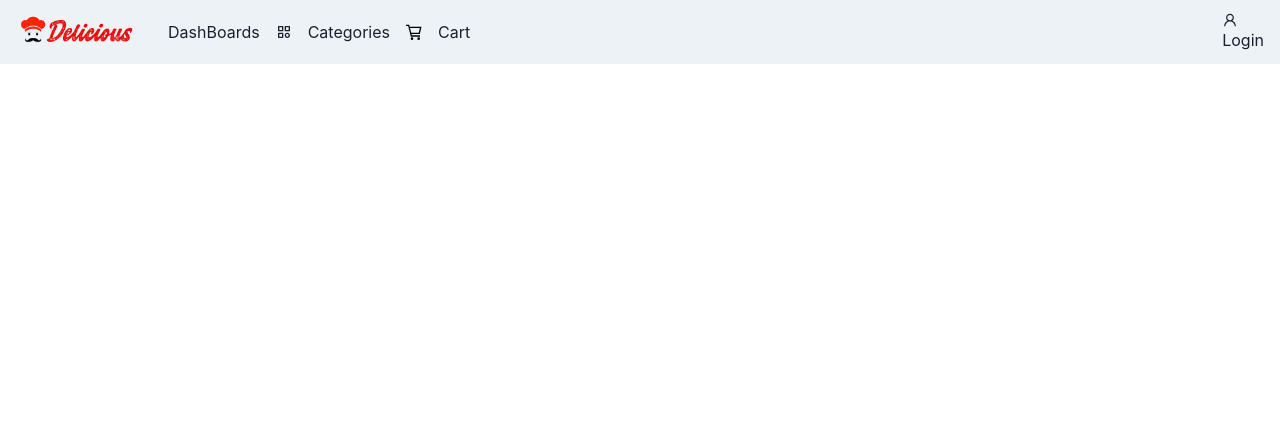
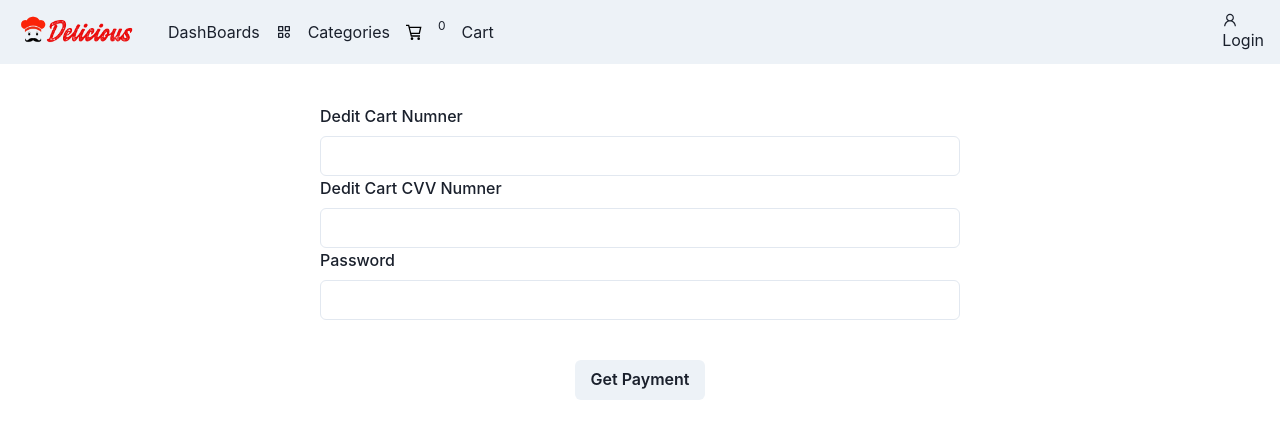
Before and after one commit to prajapatidheeraj1999/dysfunctional-skin-6460, a React (Create React App) app in the folder delicius/: page /checkout in a window 1280 px wide. Shown: the top 438 px of the page. Built offline with nearby package versions, Linux system fonts and the light colour scheme.

Commit message:
day 5 work done

```diff
--- a/delicius/db.json
+++ b/delicius/db.json
@@ -265,6 +265,29 @@
       "email": "dheerajprajapatijnp@gmail.com",
       "password": "1234",
       "id": "3-VGj-V"
+    },
+    {
+      "email": "dheerajprajapatijnp@gmail.com",
+      "password": "1234",
+      "id": "AD0dOBB"
+    }
+  ],
+  "card": [
+    {
+      "id": 5,
+      "image": "https://dao54xqhg9jfa.cloudfront.net/OMS-ProductMerchantdising/2831d674-fd93-eec9-f638-5cf11c850d24/original/Lamb-Leg-(Boneless)-Hero-Shot_(1).jpg?format=webp",
+      "name": "Lamb Leg Boneless",
+      "discription": "Boneless pieces of Chicken in a creamy marinade.",
+      "wait": "500gms",
+      "price": "₹967"
+    },
+    {
+      "id": 3,
+      "image": "https://dao54xqhg9jfa.cloudfront.net/OMS-ProductMerchantdising/a917c576-c350-375a-afad-4882c7fd85a8/original/Classic-Eggs---Pack-of-12-Hero-Shot.jpg?format=webp",
+      "name": "Classic Eggs - Pack Of 12",
+      "discription": "White shell eggs laid by healthy hens.",
+      "wait": "Pieces: 12",
+      "price": "₹116"
     }
   ]
 }
--- a/delicius/package.json
+++ b/delicius/package.json
@@ -14,6 +14,7 @@
     "axios": "^1.3.3",
     "framer-motion": "^9.0.4",
     "json-server": "^0.17.1",
+    "netlify": "^13.1.2",
     "react": "^18.2.0",
     "react-app-store-badge": "^1.0.2",
     "react-dom": "^18.2.0",
--- a/delicius/src/Allroutes/AllRoutes.jsx
+++ b/delicius/src/Allroutes/AllRoutes.jsx
@@ -1,6 +1,8 @@
 
 import React from 'react'
 import { Route,Routes } from 'react-router-dom'
+import Cart from '../Pages/Cart'
+import Checkout from '../Pages/Checkout'
 import Home from '../Pages/Home'
 import Login from '../Pages/Login'
 import SignupCard from '../Pages/Signin'
@@ -10,6 +12,8 @@
     <Route path='/' element={<Home/>}/>
     <Route path='/login' element={<Login/>}/>
     <Route path='/signin' element={<SignupCard/>}/>
+    <Route path='/cart' element={<Cart/>}/>
+    <Route path='/checkout' element={<Checkout/>}/>
   </Routes>
 }
 
--- a/delicius/src/Component/Navbar.jsx
+++ b/delicius/src/Component/Navbar.jsx
@@ -24,7 +24,8 @@
 
 export default function Navbar() {
   const { isOpen, onOpen, onClose } = useDisclosure();
-  let {isAuth,UserLogin,UserLogout}=useContext(AuthContext)
+  let {isAuth,UserLogin,UserLogout,setcount,count}=useContext(AuthContext)
+  console.log(count)
 
   return (
     < >
@@ -38,7 +39,7 @@
             onClick={isOpen ? onClose : onOpen}
           />
           <HStack spacing={8} alignItems={'center'}>
-            <Box><Image src={logo} width="120px" /></Box>
+            <Link to="/"><Box><Image src={logo} width="120px" /></Box></Link>
             <HStack
               as={'nav'}
               spacing={4}
@@ -46,7 +47,7 @@
 
                 <Text>DashBoards</Text>
                 <BiCategory/> <span>Categories</span>
-                < GrCart/> <span>Cart</span>
+                <Link to="/cart"><GrCart/></Link><sup>{count}</sup> <span>Cart</span>
 
             </HStack>
           </HStack>
--- a/delicius/src/ContextAPI/AuthContext.jsx
+++ b/delicius/src/ContextAPI/AuthContext.jsx
@@ -4,6 +4,7 @@
 export let AuthContext=createContext()
 const AuthContextProvider = ({children}) => {
     let [isAuth,setisAuth]=useState(false)
+    let [count,setcount]=useState(0)
 
     let UserLogin=()=>{
 
@@ -13,7 +14,7 @@
         setisAuth(false)
     }
   return (
-    <AuthContext.Provider value={{isAuth,UserLogin,UserLogout}}>
+    <AuthContext.Provider value={{isAuth,UserLogin,UserLogout,setcount,count}}>
         {children}
     </AuthContext.Provider>
   )
```
Also changed, not shown: 1 other file (tests, documents, lock files or other folders).
